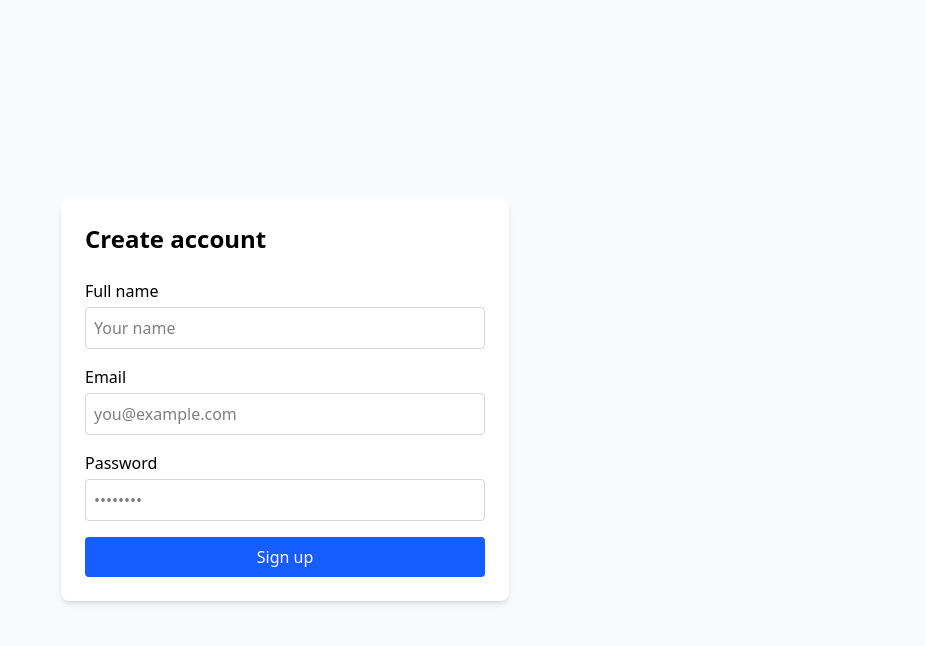
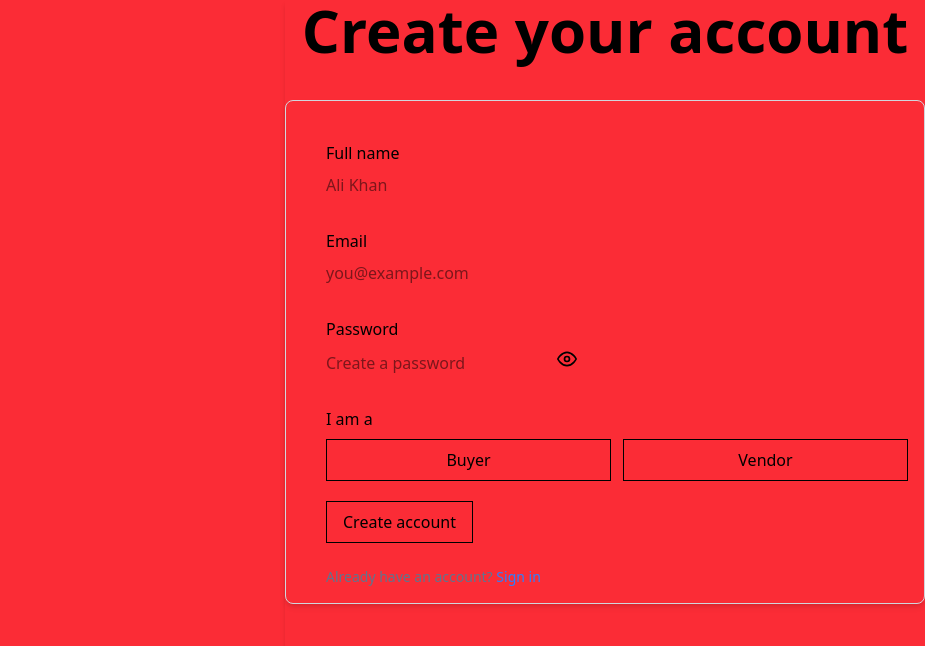
Before and after one commit to Shayan-Webdeveloper/Renting-Product-Management-system, a Next.js app in the folder Frontend/: page /signup in a window 1280 px wide. Shown: the top 646 px of the page, without its empty margins (355-1280 px from the left). Built offline with nearby package versions, Linux system fonts and the light colour scheme; no server answers.

Commit message:
Auth Completed

```diff
--- /dev/null
+++ b/Frontend/app/login/page.jsx
@@ -0,0 +1,41 @@
+'use client'
+
+import { useState } from 'react'
+import { createBrowserClient  } from '@supabase/ssr'
+const supabase = createBrowserClient(
+     process.env.NEXT_PUBLIC_SUPABASE_URL,
+     process.env.NEXT_PUBLIC_SUPABASE_ANON_KEY
+)
+export default function LoginPage() {
+     const [email, setEmail] = useState('')
+     const [password, setPassword] = useState('')
+     const [message, setMessage] = useState('')
+
+     async function handleLogin() {
+          const {error} = await supabase.auth.signInWithPassword({
+               email,
+               password
+          })
+          setMessage(error ? error.message : 'Login successful!')
+     }
+
+return (
+     <div className="flex min-h-screen items-center justify-center">
+          <div className="w-1/2 h-screen bg-slate-900 p-6 shadow-md">
+
+          </div>
+     <div className="w-1/2 h-screen p-4 pt-8 rounded-lg">
+     <h1 className="text-6xl font-bold mb-4 text-center">Login</h1>
+     <form action="" className="border border-gray-300 p-4 rounded-lg shadow-md mt-10 pt-10 ps-10">
+<label className="block mb-2 font-medium">Email</label>
+          <input type="email" placeholder="Email" className="border w-full border-gray-300 p-2 rounded-lg block" value={email} onChange={(e) => setEmail(e.target.value)} />
+<label className="block mb-2 font-medium mt-8">Password</label>
+          <input type="password" placeholder="Password" className="mt-2 w-full border border-gray-300 p-2 rounded-lg block" value={password} onChange={(e) => setPassword(e.target.value)} />
+          <button onClick={handleLogin} className='mt-5 block border px-4 py-2 cursor-pointer'>Login</button>
+     <p>Don't have an account? <a href="/signup" className='text-blue-500 underline cursor-pointer'>Sign Up</a></p>
+          {message && <p>{message}</p>}
+     </form>
+     </div>
+     </div>
+)
+}
--- /dev/null
+++ b/Frontend/app/middleware.js
@@ -0,0 +1,34 @@
+// middleware.js
+import { createServerClient } from '@supabase/ssr'
+import { NextResponse } from 'next/server'
+
+export async function middleware(request) {
+  let response = NextResponse.next({ request })
+
+  const supabase = createServerClient(
+    process.env.NEXT_PUBLIC_SUPABASE_URL,
+    process.env.NEXT_PUBLIC_SUPABASE_ANON_KEY,
+    {
+      cookies: {
+        getAll() {
+          return request.cookies.getAll()
+        },
+        setAll(cookiesToSet) {
+          cookiesToSet.forEach(({ name, value }) => request.cookies.set(name, value))
+          response = NextResponse.next({ request })
+          cookiesToSet.forEach(({ name, value, options }) =>
+            response.cookies.set(name, value, options)
+          )
+        },
+      },
+    }
+  )
+
+  await supabase.auth.getUser()
+
+  return response
+}
+
+export const config = {
+  matcher: ['/((?!_next/static|_next/image|favicon.ico).*)'],
+}
--- a/Frontend/app/page.jsx
+++ b/Frontend/app/page.jsx
@@ -1,3 +1,9 @@
+import LoginPage from '@/app/login/page'
+
 export default function Home() {
-return (  <h1>Hello World</h1>)
+  return (
+    <main>
+<LoginPage />
+    </main>
+  )
 }
--- a/Frontend/app/signup/page.jsx
+++ b/Frontend/app/signup/page.jsx
@@ -1,43 +1,143 @@
+'use client'
+
+import { useState } from 'react'
+import { createBrowserClient } from '@supabase/ssr'
+import { useRouter } from 'next/navigation'
+
+const supabase = createBrowserClient(
+  process.env.NEXT_PUBLIC_SUPABASE_URL,
+  process.env.NEXT_PUBLIC_SUPABASE_ANON_KEY
+)
+
 export default function SignupPage() {
+  const router = useRouter()
+  const [fullName, setFullName] = useState('')
+  const [email, setEmail] = useState('')
+  const [password, setPassword] = useState('')
+  const [role, setRole] = useState('customer')
+  const [showPassword, setShowPassword] = useState(false)
+  const [error, setError] = useState('')
+  const [loading, setLoading] = useState(false)
+  const [success, setSuccess] = useState(false)
+
+  async function handleSignup() {
+    setLoading(true)
+    setError('')
+    const { data, error } = await supabase.auth.signUp({
+      email,
+      password,
+      options: { data: { full_name: fullName, role } },
+    })
+    setLoading(false)
+    if (error) {
+      setError(error.message)
+    } else if (data.user && data.user.identities && data.user.identities.length === 0) {
+      setError('An account with this email already exists. Try signing in instead.')
+    } else {
+      setSuccess(true)
+    }
+  }
+
   return (
-    <main className="flex min-h-screen items-center justify-center bg-gray-50 p-6">
-      <form className="w-full max-w-md rounded-lg bg-white p-6 shadow-md">
-        <h1 className="mb-6 text-2xl font-bold">Create account</h1>
+          <div className="flex min-h-screen items-center justify-center">
+          <div className="w-1/2 min-h-screen shadow-md bg-red-500">
 
-        <div className="mb-4">
-          <label className="mb-1 block font-medium">Full name</label>
+          </div>
+
+
+      <div className="w-1/2 min-h-screen shadow-md bg-red-500">
+          <h2  className="text-6xl font-bold mb-4 text-center ">Create your account</h2>
+<form action="" className="border border-gray-300 p-4 rounded-lg shadow-md mt-10 pt-10 ps-10">
+
+              <label className="block mb-2 font-medium">Full name</label>
               <input
                 type="text"
-            className="w-full rounded border border-gray-300 p-2"
-            placeholder="Your name"
+                placeholder="Ali Khan"
+                value={fullName}
+                onChange={(e) => setFullName(e.target.value)}
+
               />
+
+              <label  className="block mb-2 font-medium mt-8">Email</label>
+              <input
+                type="email"
+                placeholder="you@example.com"
+                value={email}
+                onChange={(e) => setEmail(e.target.value)}
+              />
+
+              <label  className="block mb-2 font-medium mt-8">Password</label>
+                <input
+                  type={showPassword ? 'text' : 'password'}
+                  placeholder="Create a password"
+                  value={password}
+                  onChange={(e) => setPassword(e.target.value)}
+                />
+                <button
+                  type="button"
+                  onClick={() => setShowPassword(!showPassword)}
+                  aria-label={showPassword ? 'Hide password' : 'Show password'}
+                >
+                  {showPassword ? (
+                    <svg width="20" height="20" viewBox="0 0 24 24" fill="none" stroke="currentColor" strokeWidth="2">
+                      <path d="M17.94 17.94A10.94 10.94 0 0 1 12 20c-7 0-11-8-11-8a18.5 18.5 0 0 1 5.06-5.94M9.9 4.24A9.12 9.12 0 0 1 12 4c7 0 11 8 11 8a18.5 18.5 0 0 1-2.16 3.19m-6.72-1.07a3 3 0 1 1-4.24-4.24" />
+                      <line x1="1" y1="1" x2="23" y2="23" />
+                    </svg>
+                  ) : (
+                    <svg width="20" height="20" viewBox="0 0 24 24" fill="none" stroke="currentColor" strokeWidth="2">
+                      <path d="M1 12s4-8 11-8 11 8 11 8-4 8-11 8-11-8-11-8z" />
+                      <circle cx="12" cy="12" r="3" />
+                    </svg>
+                  )}
+                </button>
+
+            <div>
+  <label className="block mb-2 font-medium mt-8">I am a</label>
+  <div className="grid grid-cols-2 gap-3">
+    <button
+      type="button"
+      className='border p-2 cursor-pointer'
+      onClick={() => setRole('customer')}
+    >
+      Buyer
+    </button>
+    <button
+    className='border p-2 cursor-pointer'
+      type="button"
+      onClick={() => setRole('vendor')}
+
+    >
+      Vendor
+    </button>
+  </div>
 </div>
 
-        <div className="mb-4">
-          <label className="mb-1 block font-medium">Email</label>
-          <input
-            type="email"
-            className="w-full rounded border border-gray-300 p-2"
-            placeholder="you@example.com"
-          />
+          {success ? (
+               <div className="mt-2 p-4 bg-green-50 border border-green-200 rounded text-sm text-green-800">
+              A confirmation email has been sent. Please verify your email to continue.
             </div>
-
-        <div className="mb-4">
-          <label className="mb-1 block font-medium">Password</label>
-          <input
-            type="password"
-            className="w-full rounded border border-gray-300 p-2"
-            placeholder="••••••••"
-          />
-        </div>
+          ) : (
+               <>
+              {error && <p className="text-red-600 text-sm mt-3">{error}</p>}
 
               <button
-          type="submit"
-          className="w-full rounded bg-blue-600 px-4 py-2 font-medium text-white"
+                onClick={handleSignup}
+                disabled={loading}
+                className='mt-5 block border px-4 py-2 cursor-pointer'
               >
-          Sign up
+                {loading ? 'Creating account…' : 'Create account'}
               </button>
+
+              <p className="text-slate-500 text-sm mt-6">
+                Already have an account?{' '}
+                <a href="/login" className="text-blue-500 hover:underline">
+                  Sign in
+                </a>
+              </p>
+            </>
+          )}
                 </form>
-    </main>
-  );
+                 </div>
+        </div>
+  )
 }
--- /dev/null
+++ b/Frontend/middleware.js
@@ -0,0 +1,28 @@
+import { createServerClient } from '@supabase/ssr'
+import { NextResponse } from 'next/server'
+
+export async function middleware(request) {
+  let response = NextResponse.next({ request })
+
+  const supabase = createServerClient(
+    process.env.NEXT_PUBLIC_SUPABASE_URL,
+    process.env.NEXT_PUBLIC_SUPABASE_ANON_KEY,
+    {
+      cookies: {
+        getAll() {
+          return request.cookies.getAll()
+        },
+        setAll(cookiesToSet) {
+          cookiesToSet.forEach(({ name, value }) => request.cookies.set(name, value))
+          response = NextResponse.next({ request })
+          cookiesToSet.forEach(({ name, value, options }) =>
+            response.cookies.set(name, value, options)
+          )
+        },
+      },
+    }
+  )
+  await supabase.auth.getUser()
+
+  return response
+}
--- a/Frontend/package.json
+++ b/Frontend/package.json
@@ -13,7 +13,8 @@
     "@supabase/supabase-js": "^2.116.0",
     "next": "16.3.4",
     "react": "19.2.8",
-    "react-dom": "19.2.8"
+    "react-dom": "19.2.8",
+    "zod": "^4.5.4"
   },
   "devDependencies": {
     "@tailwindcss/postcss": "^4",
```
Also changed, not shown: 1 other file (tests, documents, lock files or other folders). Lines whose indentation alone changed are shown as unchanged.
